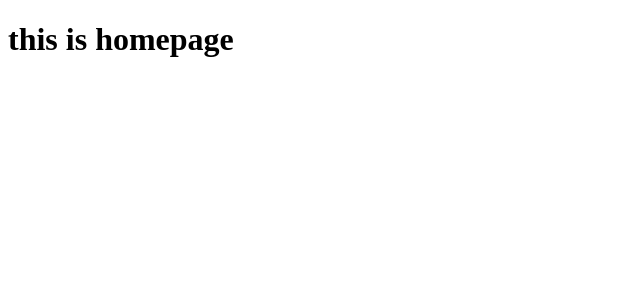
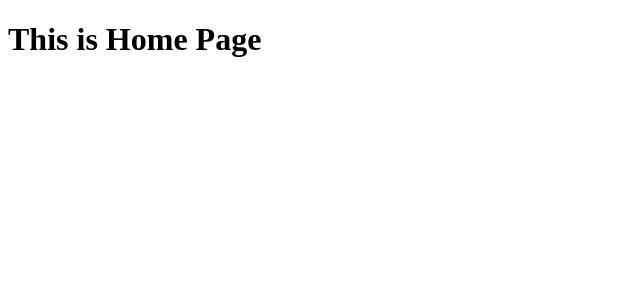
Before and after one commit to JYOTIPM1999/nuxt-portfolio, a Nuxt app: page / in a window 1280 px wide. Shown: the top 300 px of the page, without its empty margins (0-640 px from the left). Built offline with nearby package versions, Linux system fonts and the light colour scheme.

Commit message:
Dummy about page added

```diff
--- a/app/pages/about/index.vue
+++ /dev/null
@@ -1 +0,0 @@
-<template><h1>this is about page</h1></template>
--- a/app/pages/index.vue
+++ /dev/null
@@ -1 +0,0 @@
-<template><h1>this is homepage</h1></template>
--- /dev/null
+++ b/pages/about/index.vue
@@ -0,0 +1 @@
+<template><h1>This is About page</h1></template>
--- /dev/null
+++ b/pages/index.vue
@@ -0,0 +1 @@
+<template><h1>This is Home Page</h1></template>
```
